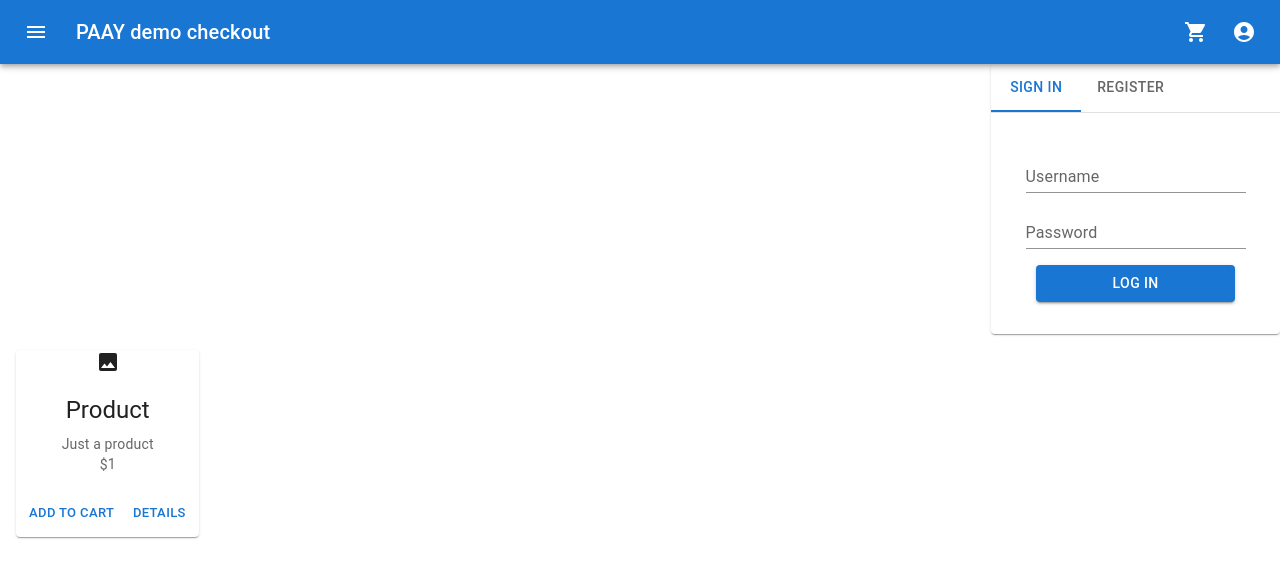
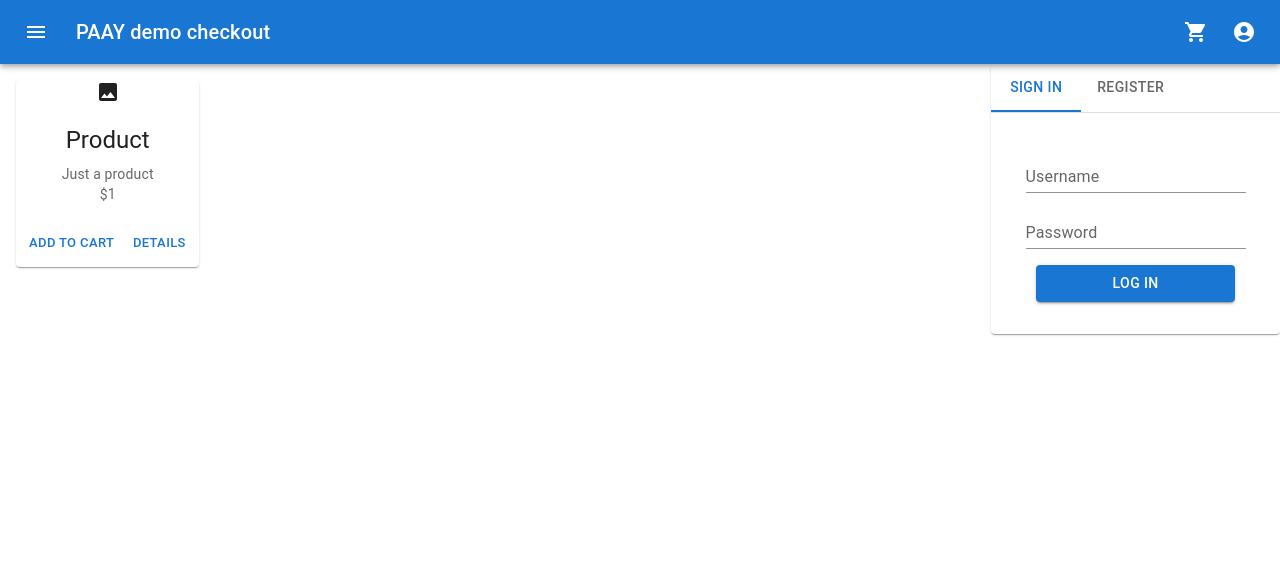
Before and after one commit to EphraimB/react-paay-demo-checkout, a React (Create React App) app: page / in a window 1280 px wide. Both pictures are taken after a click on the button 1244 px from the left and 32 px from the top of the page. Shown: the top 578 px of the page. Built offline with nearby package versions, Linux system fonts and the light colour scheme.

Commit message:
Login form doesn't affect products.

```diff
--- a/src/components/LoginForm/LoginForm.js
+++ b/src/components/LoginForm/LoginForm.js
@@ -42,6 +42,20 @@ export default function LoginForm() {
         };
     }
     const [value, setValue] = React.useState(0);
+    const [username, setUsername] = React.useState("");
+    const [password, setPassword] = React.useState("");
+
+    function validateForm() {
+
+        return username.length > 0 && password.length > 0;
+
+    }
+
+    function handleSubmit(event) {
+
+
+
+    }
 
     const handleChange = (event, newValue) => {
         setValue(newValue);
@@ -50,8 +64,10 @@ export default function LoginForm() {
     return (
         <Box
             sx={{
+                position: 'absolute',
                 display: 'flex',
-                justifyContent: 'flex-end'
+                justifyContent: 'flex-end',
+                right: 0
             }}
         >
             <Paper>
@@ -64,7 +80,7 @@ export default function LoginForm() {
                 <TabPanel value={value} index={0}>
                     <Box
                         component="form"
-                        // onSubmit={handleSubmit(onSubmitHandler)}
+                        onSubmit={handleSubmit()}
                         sx={{
                             '& > :not(style)': { m: 1, width: '25ch' },
                         }}
```
